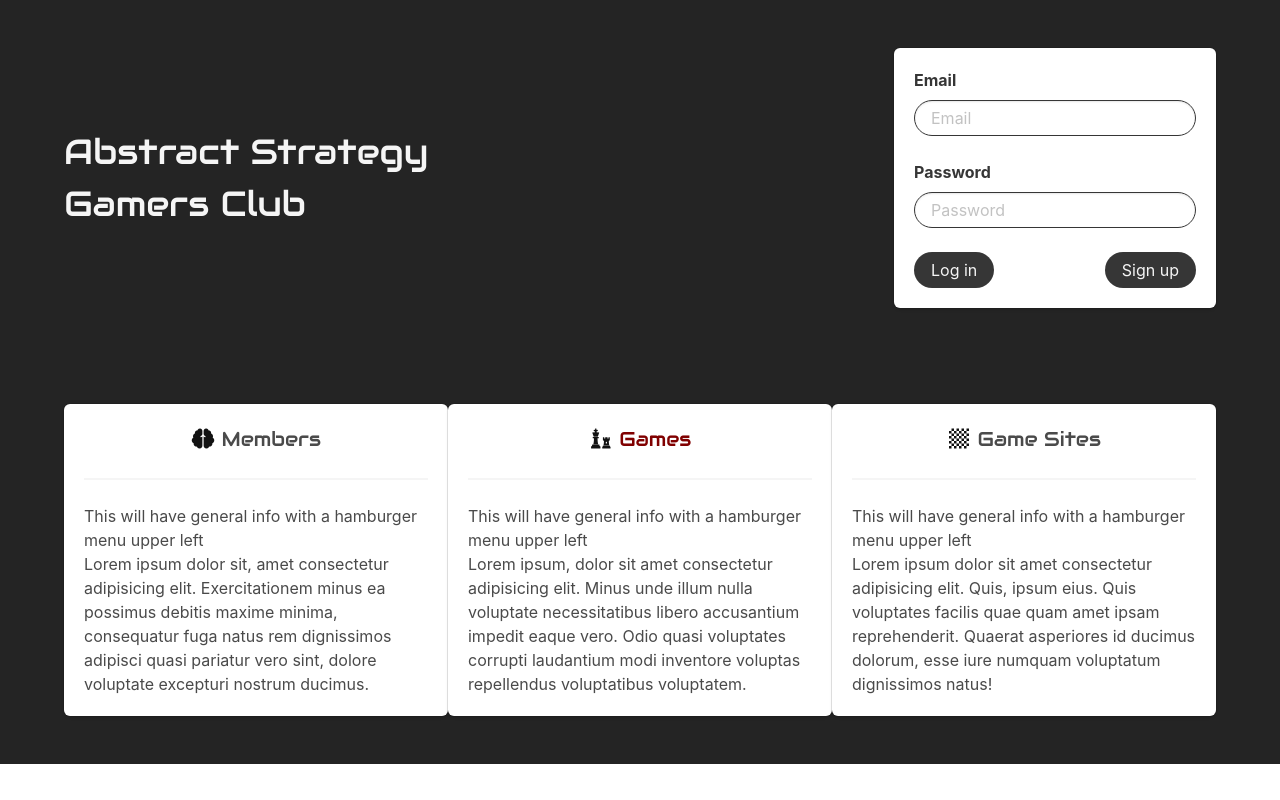
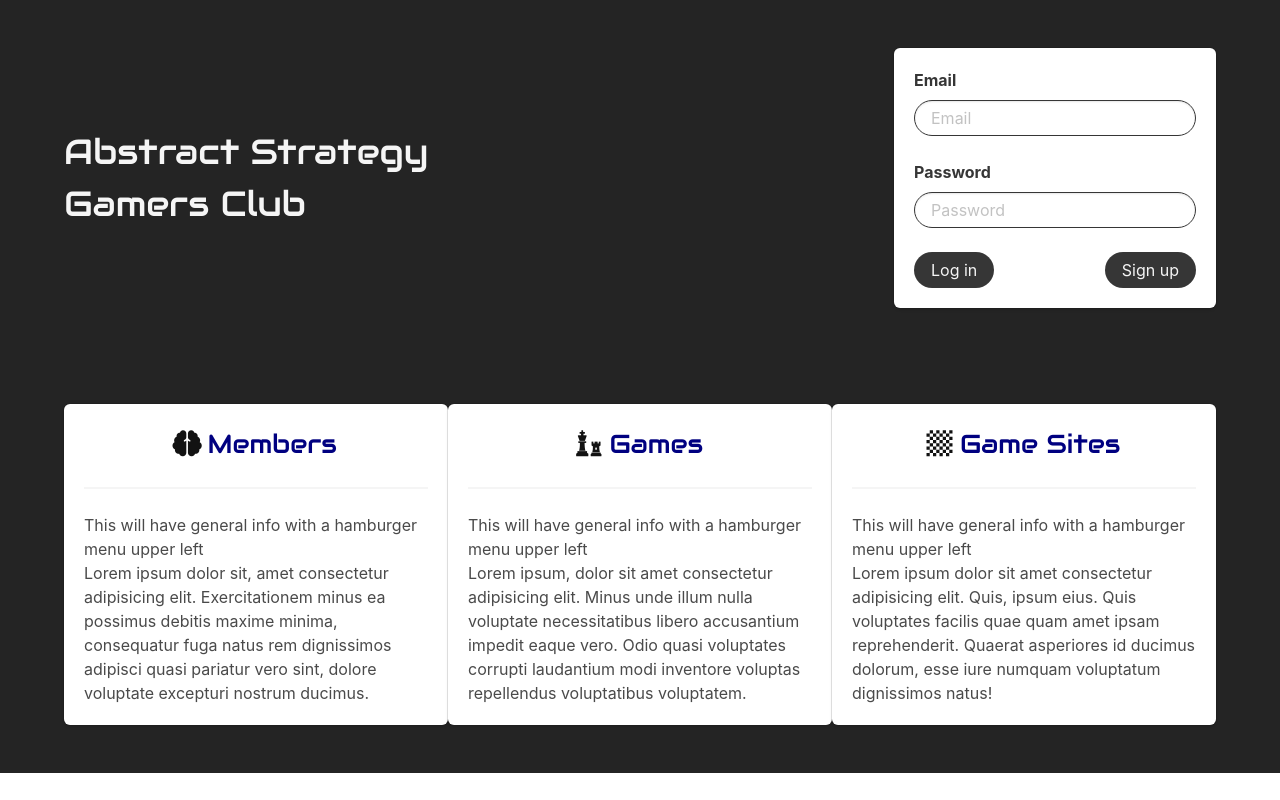
Before and after one commit to JasonSMacias/ASGC, a React (Create React App) app in the folder client/: page / in a window 1280 px wide. Built offline with nearby package versions, Linux system fonts and the light colour scheme.

Commit message:
set up main page tiles to link to individual pages corresponding to them.  Styling.

```diff
--- a/client/public/style.css
+++ b/client/public/style.css
@@ -9,11 +9,11 @@
 
 .section-head {
   font-family: 'Audiowide', cursive;
-  font-size: 20px;
+  font-size: 26px;
 }
 
 .lnk {
-  color: maroon;
+  color: navy;
 }
 
 .lnk:hover {
--- a/client/src/components/GameSitesTile.js
+++ b/client/src/components/GameSitesTile.js
@@ -1,10 +1,11 @@
 import React from 'react';
+import { Link } from "react-router-dom";
 
 function GameSitesTile(props) {
   return (
     <section>
         <div className="box">
-          <h2 className="section-head has-text-centered"><span className="icon has-text-black-bis"><i class="fas fa-chess-board"></i></span> Game Sites</h2> <hr />
+          <h2 className="section-head has-text-centered"><span className="icon has-text-black-bis"><i class="fas fa-chess-board"></i></span> <Link to='/game-sites' className="lnk">Game Sites</Link></h2> <hr />
           <p>This will have general info with a hamburger menu upper left</p>
           <p>Lorem ipsum dolor sit amet consectetur adipisicing elit. Quis, ipsum eius. Quis voluptates facilis quae quam amet ipsam reprehenderit. Quaerat asperiores id ducimus dolorum, esse iure numquam voluptatum dignissimos natus!</p>
         </div>
--- a/client/src/components/GamesTile.js
+++ b/client/src/components/GamesTile.js
@@ -1,11 +1,12 @@
 import React from 'react';
+import { Link } from "react-router-dom";
 
 function GamesTile(props) {
   return (
     <section>
 
       <div className="box" >
-        <h2 className="section-head has-text-centered"><span className="icon has-text-black-bis"><i class="fas fa-chess"></i></span >  <span className="lnk">Games</span></h2> <hr />
+        <h2 className="section-head has-text-centered"><span className="icon has-text-black-bis"><i class="fas fa-chess"></i></span >  <Link to='/games' className="lnk">Games</Link></h2> <hr />
         <p>This will have general info with a hamburger menu upper left</p>
         <p>Lorem ipsum, dolor sit amet consectetur adipisicing elit. Minus unde illum nulla voluptate necessitatibus libero accusantium impedit eaque vero. Odio quasi voluptates corrupti laudantium modi inventore voluptas repellendus voluptatibus voluptatem.</p>
       </div>
--- a/client/src/components/MembersTile.js
+++ b/client/src/components/MembersTile.js
@@ -1,10 +1,11 @@
 import React from 'react';
+import { Link } from "react-router-dom";
 
 function MembersTile(props) {
   return (
     <section>
         <div className="box">
-          <h2 className="section-head has-text-centered"><span className="icon has-text-black-bis"><i class="fas fa-brain"></i></span> Members</h2> <hr />
+          <h2 className="section-head has-text-centered"><span className="icon has-text-black-bis"><i class="fas fa-brain"></i></span> <Link to='/members' className="lnk">Members</Link></h2> <hr />
           <p>This will have general info with a hamburger menu upper left</p>
           <p>Lorem ipsum dolor sit, amet consectetur adipisicing elit. Exercitationem minus ea possimus debitis maxime minima, consequatur fuga natus rem dignissimos adipisci quasi pariatur vero sint, dolore voluptate excepturi nostrum ducimus.</p>
         </div>
```
